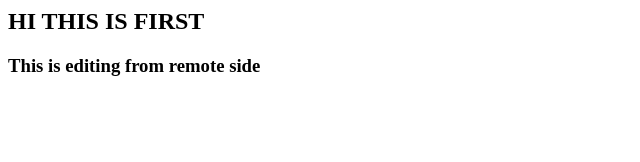
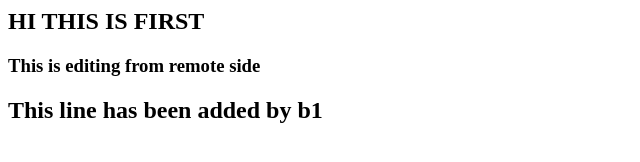
Before and after one commit to abhishekadityaroy102/gitrevise, a plain HTML site: page frontend/index.html in a window 1280 px wide. Shown: the whole page, without its empty margins (0-640 px from the left). Drawn offline with Linux system fonts and the light colour scheme.

Commit message:
edite by b1 branch

```diff
--- a/frontend/index.html
+++ b/frontend/index.html
@@ -7,5 +7,6 @@
 <body>
     <h2>HI THIS IS FIRST </h2>
     <h3>This is editing from remote side</h3>
+    <h2>This line has been added by b1</h2>
 </body>
 </html>
```
